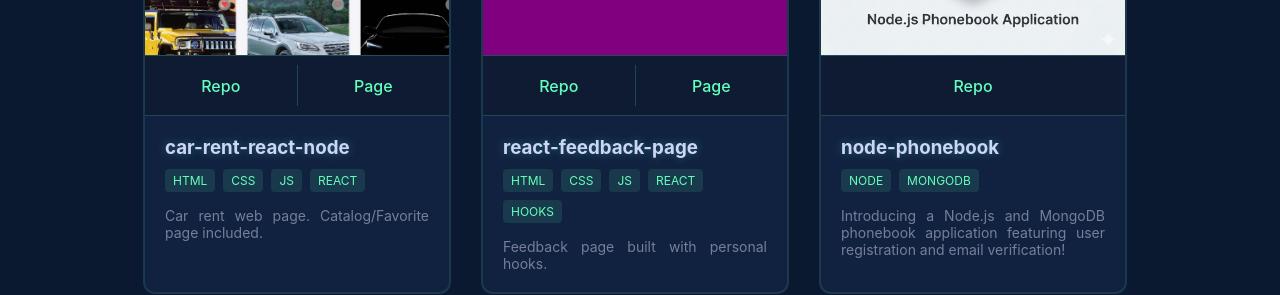
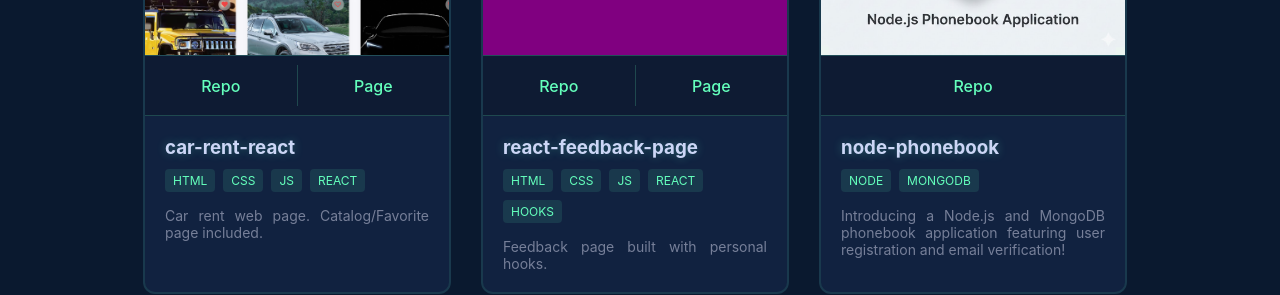
Before and after one commit to iberikofer/portfolio, a React (Vite) app: page / in a window 1280 px wide. Shown: the part 1840-2135 px from the top of the page. Built offline with nearby package versions, Linux system fonts and the light colour scheme.

Commit message:
Rename car-rent project title
Update the portfolio project metadata to match the current project name.

```diff
--- a/src/data/config.ts
+++ b/src/data/config.ts
@@ -88,7 +88,7 @@ export const DATA: AppData = {
     },
     {
       id: 4,
-      title: "car-rent-react-node",
+      title: "car-rent-react",
       photo: CarRent,
       description: "Car rent web page. Catalog/Favorite page included.",
       tags: ["HTML", "CSS", "JS", "REACT"],
```
